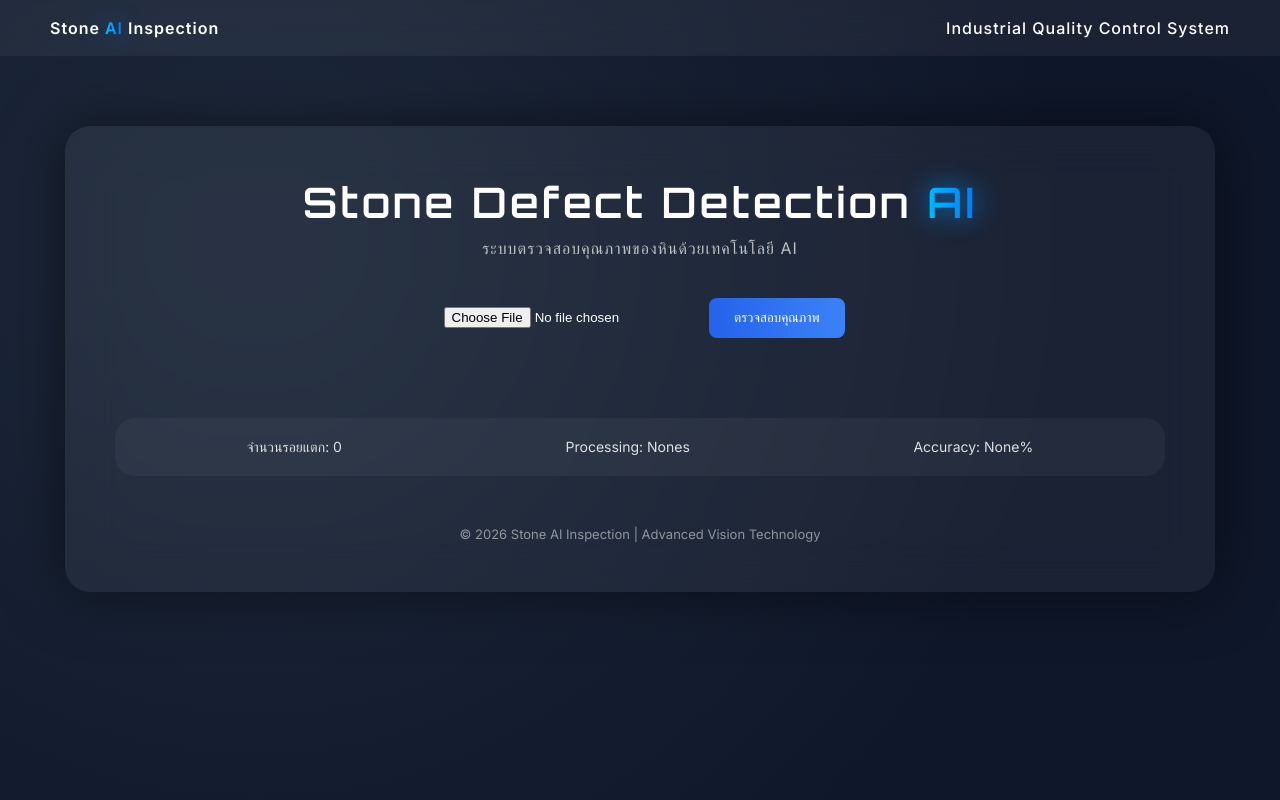
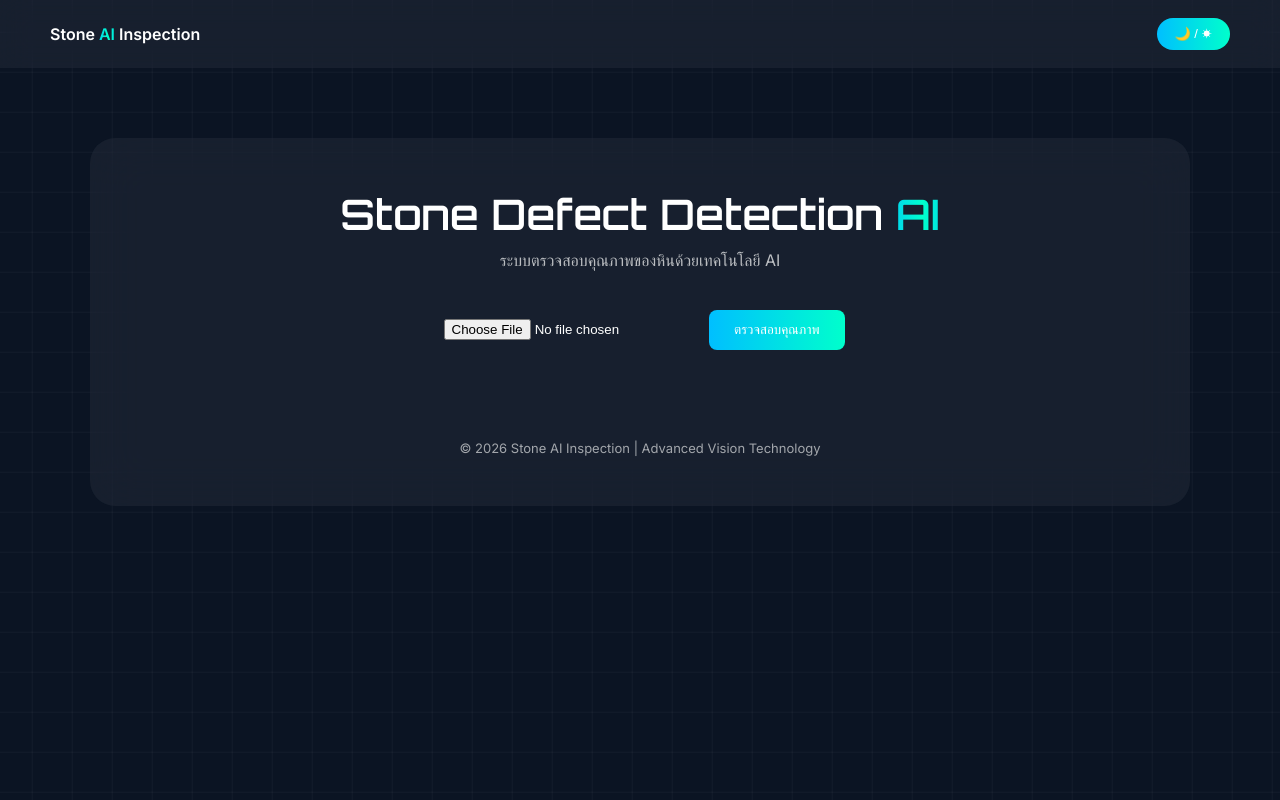
Before and after one commit to SupawitMon/stone-ai, a Flask app: page / in a window 1280 px wide. Run offline with Flask 3, Linux system fonts and the light colour scheme.

Commit message:
Update index.html

```diff
--- a/templates/index.html
+++ b/templates/index.html
@@ -14,33 +14,76 @@
     box-sizing:border-box;
 }
 
+:root{
+    --bg:#0b1423;
+    --card:rgba(255,255,255,0.05);
+    --text:white;
+    --accent1:#00bfff;
+    --accent2:#00ffcc;
+}
+
+body.light{
+    --bg:#f1f5f9;
+    --card:rgba(0,0,0,0.05);
+    --text:#0f172a;
+}
+
 body{
     font-family:'Inter',sans-serif;
-    background:radial-gradient(circle at 20% 30%, #1e293b, #0f172a 70%);
-    color:white;
+    background:var(--bg);
+    color:var(--text);
     min-height:100vh;
+    transition:0.4s ease;
 }
 
-/* ===== TOP BAR ===== */
+/* ===== GRID BACKGROUND ===== */
+body::before{
+    content:"";
+    position:fixed;
+    width:100%;
+    height:100%;
+    background-image:
+        linear-gradient(rgba(255,255,255,0.04) 1px, transparent 1px),
+        linear-gradient(90deg, rgba(255,255,255,0.04) 1px, transparent 1px);
+    background-size:40px 40px;
+    animation:moveGrid 25s linear infinite;
+    z-index:-1;
+}
+
+@keyframes moveGrid{
+    from{ background-position:0 0;}
+    to{ background-position:120px 120px;}
+}
+
+/* ===== TOPBAR ===== */
 .topbar{
     display:flex;
     justify-content:space-between;
+    align-items:center;
     padding:18px 50px;
-    background:rgba(255,255,255,0.05);
+    background:var(--card);
     backdrop-filter:blur(15px);
-    font-weight:500;
-    letter-spacing:1px;
+}
+
+/* Toggle */
+.toggle{
+    padding:8px 18px;
+    border-radius:30px;
+    border:none;
+    cursor:pointer;
+    font-size:13px;
+    background:linear-gradient(90deg,var(--accent1),var(--accent2));
+    color:white;
 }
 
 /* ===== CONTAINER ===== */
 .container{
-    max-width:1150px;
+    max-width:1100px;
     margin:70px auto;
     padding:50px;
     border-radius:25px;
-    background:rgba(255,255,255,0.05);
+    background:var(--card);
     backdrop-filter:blur(25px);
-    box-shadow:0 0 60px rgba(0,0,0,0.5);
 }
 
 /* ===== TITLE ===== */
@@ -48,28 +91,31 @@ body{
     text-align:center;
     font-family:'Orbitron',sans-serif;
     font-size:42px;
-    letter-spacing:3px;
     margin-bottom:10px;
 }
 
 .ai{
-    background:linear-gradient(90deg,#00c6ff,#0072ff);
+    background:linear-gradient(
+        90deg,
+        var(--accent1),
+        var(--accent2),
+        var(--accent1)
+    );
+    background-size:200% auto;
     -webkit-background-clip:text;
     -webkit-text-fill-color:transparent;
-    animation:glow 2.5s infinite ease-in-out;
+    animation:shine 3s linear infinite;
 }
 
-@keyframes glow{
-    0%{text-shadow:0 0 10px rgba(0,150,255,0.4);}
-    50%{text-shadow:0 0 30px rgba(0,150,255,1);}
-    100%{text-shadow:0 0 10px rgba(0,150,255,0.4);}
+@keyframes shine{
+    0%{ background-position:0% center; }
+    100%{ background-position:200% center; }
 }
 
 .subtitle{
     text-align:center;
     opacity:0.7;
     margin-bottom:40px;
-    letter-spacing:1px;
 }
 
 /* ===== UPLOAD ===== */
@@ -87,38 +133,32 @@ button{
     padding:12px 25px;
     border:none;
     border-radius:8px;
-    background:linear-gradient(90deg,#2563eb,#3b82f6);
+    background:linear-gradient(90deg,var(--accent1),var(--accent2));
     color:white;
-    font-weight:500;
     cursor:pointer;
     transition:0.3s;
 }
 
 button:hover{
-    transform:translateY(-3px);
-    box-shadow:0 5px 25px rgba(37,99,235,0.5);
+    transform:scale(1.05);
 }
 
 /* ===== BADGE ===== */
 .badge{
-    display:inline-block;
     padding:18px 30px;
     border-radius:50px;
     margin-top:20px;
-    font-size:20px;
-    font-weight:500;
+    display:inline-block;
 }
 
 .success{
     border:1px solid #00e676;
     color:#00e676;
-    box-shadow:0 0 25px rgba(0,230,118,0.5);
 }
 
 .danger{
     border:1px solid #ff5252;
     color:#ff5252;
-    box-shadow:0 0 25px rgba(255,82,82,0.5);
 }
 
 /* ===== PROGRESS ===== */
@@ -133,7 +173,7 @@ button:hover{
 
 .bar{
     height:100%;
-    transition:width 1s ease;
+    border-radius:20px;
 }
 
 /* ===== IMAGES ===== */
@@ -146,39 +186,26 @@ button:hover{
 }
 
 .image-box{
-    background:rgba(255,255,255,0.05);
+    background:var(--card);
     padding:25px;
     border-radius:20px;
-    box-shadow:0 0 30px rgba(0,0,0,0.4);
+    transition:0.3s;
+}
+
+.image-box:hover{
+    transform:translateY(-8px);
 }
 
 .image-box img{
-    width:360px;
+    width:340px;
     border-radius:15px;
-    transition:0.4s;
-}
-
-.image-box img:hover{
-    transform:scale(1.05);
-}
-
-/* ===== STATS ===== */
-.stats{
-    margin-top:40px;
-    display:flex;
-    justify-content:space-around;
-    padding:20px;
-    background:rgba(255,255,255,0.05);
-    border-radius:20px;
-    font-size:14px;
-    opacity:0.85;
 }
 
 /* ===== FOOTER ===== */
 .footer{
     text-align:center;
     margin-top:50px;
-    opacity:0.5;
+    opacity:0.6;
     font-size:13px;
 }
 </style>
@@ -188,7 +215,7 @@ button:hover{
 
 <div class="topbar">
     <div><b>Stone <span class="ai">AI</span> Inspection</b></div>
-    <div>Industrial Quality Control System</div>
+    <button class="toggle" onclick="toggleMode()">🌙 / ☀</button>
 </div>
 
 <div class="container">
@@ -240,14 +267,6 @@ button:hover{
         {% endif %}
     </div>
 
-    {% if crack_count is defined %}
-    <div class="stats">
-        <div> จำนวนรอยแตก: {{ crack_count }}</div>
-        <div> Processing: {{ processing_time }}s</div>
-        <div> Accuracy: {{ confidence }}%</div>
-    </div>
-    {% endif %}
-
     <div class="footer">
         © 2026 Stone AI Inspection | Advanced Vision Technology
     </div>
@@ -255,11 +274,18 @@ button:hover{
 </div>
 
 <script>
-document.querySelector("form").addEventListener("submit", function(){
-    const btn = document.querySelector("button");
-    btn.innerHTML = "กำลังวิเคราะห์...";
-    btn.disabled = true;
-});
+function toggleMode(){
+    document.body.classList.toggle("light");
+    localStorage.setItem("theme",
+        document.body.classList.contains("light") ? "light" : "dark"
+    );
+}
+
+window.onload = function(){
+    if(localStorage.getItem("theme")==="light"){
+        document.body.classList.add("light");
+    }
+};
 </script>
 
 </body>
```
